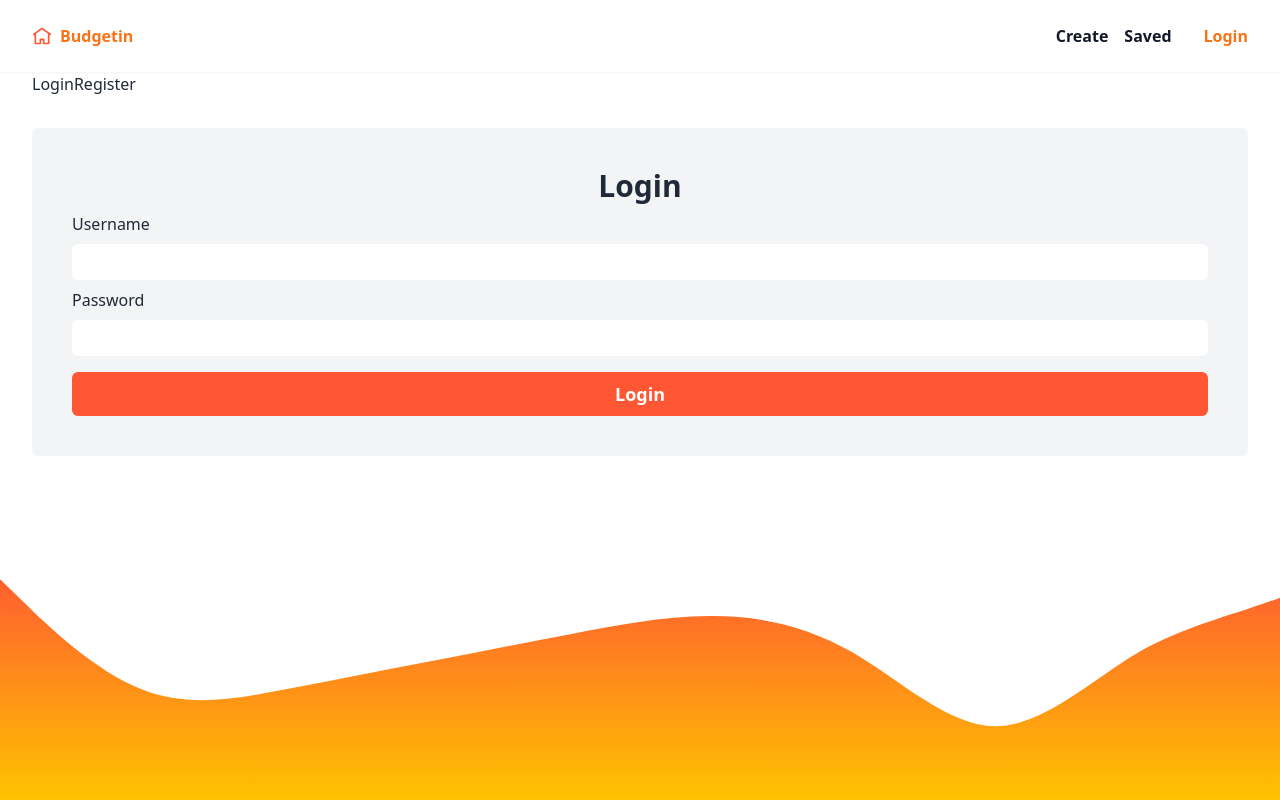
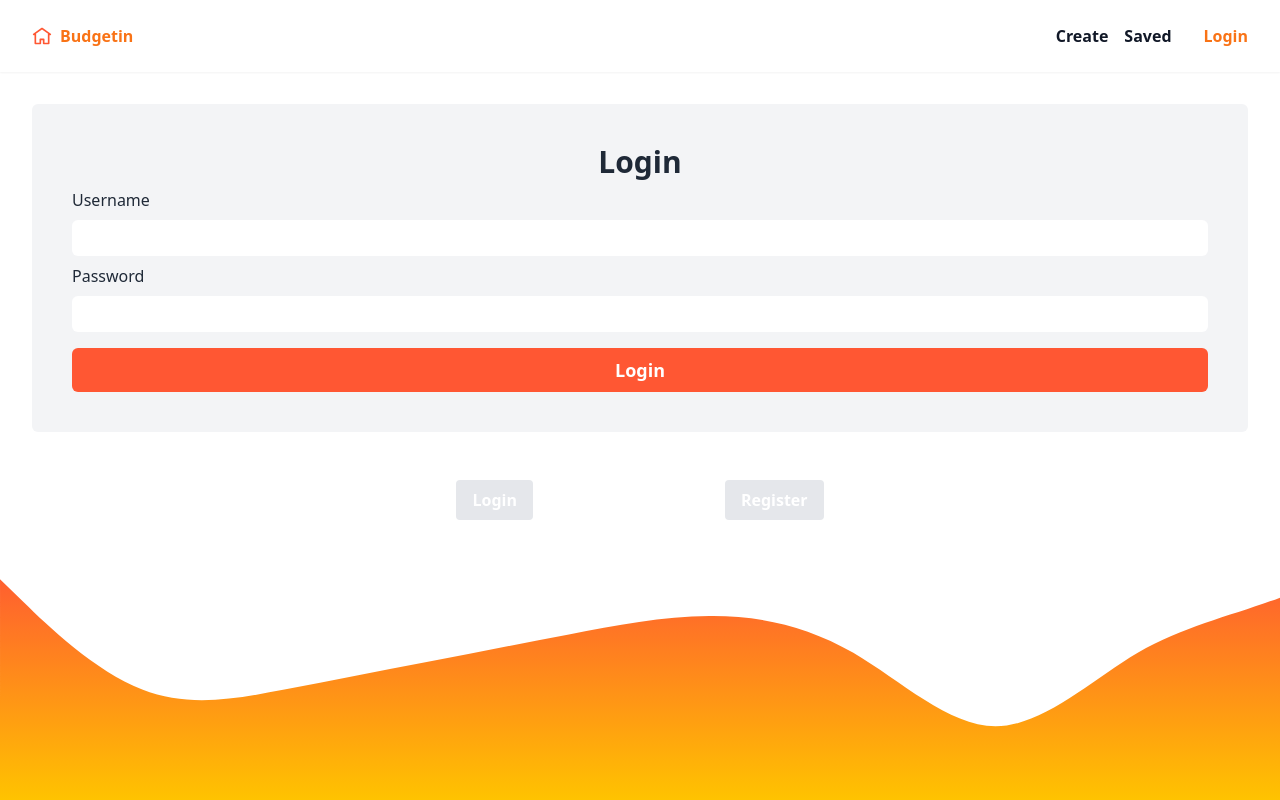
Before and after one commit to paresiqbal/mern-recipe, a React (Vite) app in the folder client/: page /Auth in a window 1280 px wide. Built offline with nearby package versions, Linux system fonts and the light colour scheme.

Commit message:
auth style complete

```diff
--- a/client/src/pages/Auth.tsx
+++ b/client/src/pages/Auth.tsx
@@ -14,21 +14,25 @@ export default function Auth() {
 
   return (
     <div className="container">
-      <div>
+      {activeTab === "login" ? <Login /> : <Register />}
+      <div className="flex gap-48 justify-center text-white p-4 rounded-md font-bold">
         <button
           onClick={() => handleTabChange("login")}
-          className={activeTab === "login" ? "active" : ""}
+          className={`bg-gray-200 px-4 py-2 rounded ${
+            activeTab === "login" ? "bg-base-red text-white" : ""
+          }`}
         >
           Login
         </button>
         <button
           onClick={() => handleTabChange("register")}
-          className={activeTab === "register" ? "active" : ""}
+          className={`bg-gray-200 px-4 py-2 rounded ${
+            activeTab === "register" ? "bg-base-red text-white" : ""
+          }`}
         >
           Register
         </button>
       </div>
-      {activeTab === "login" ? <Login /> : <Register />}
     </div>
   );
 }
```
